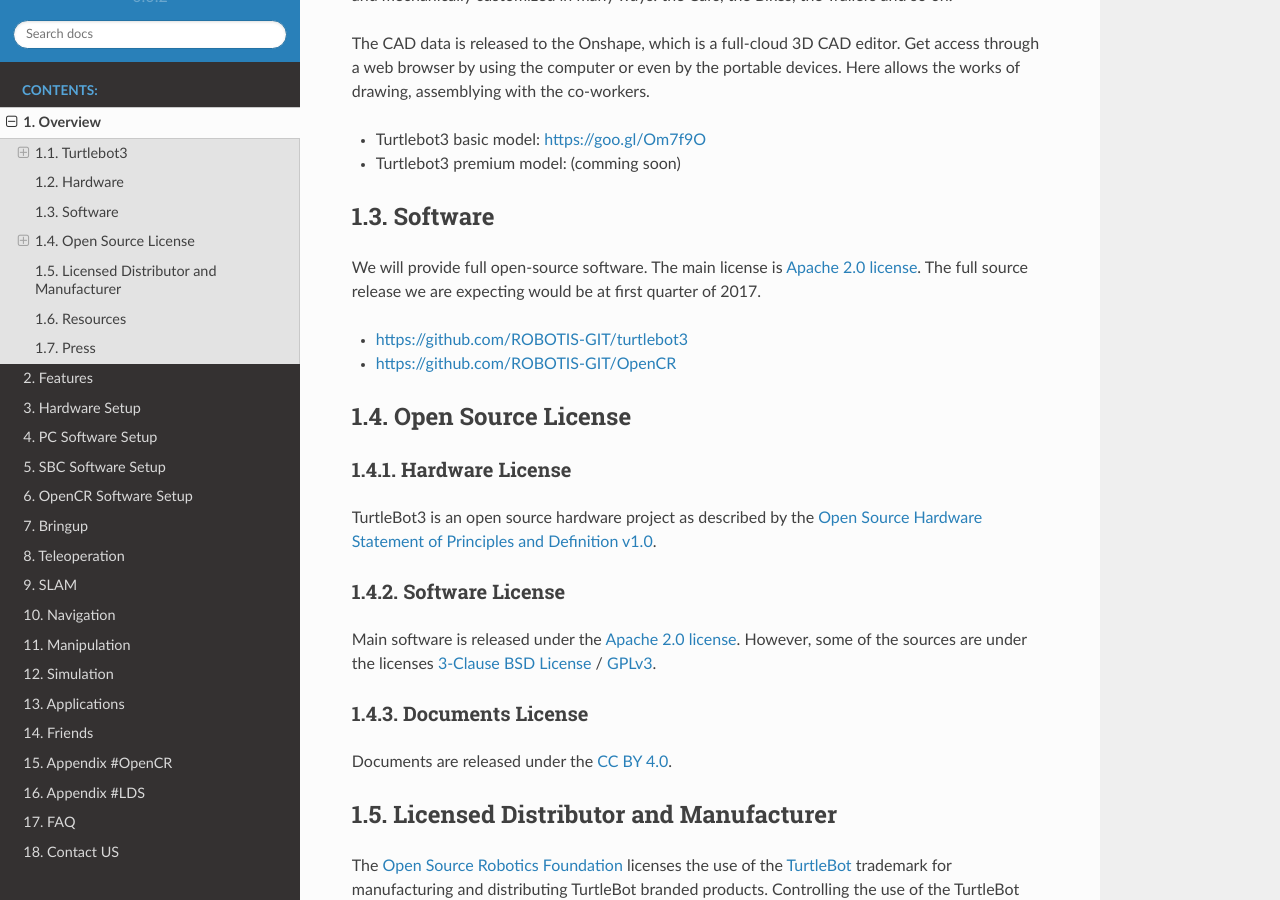
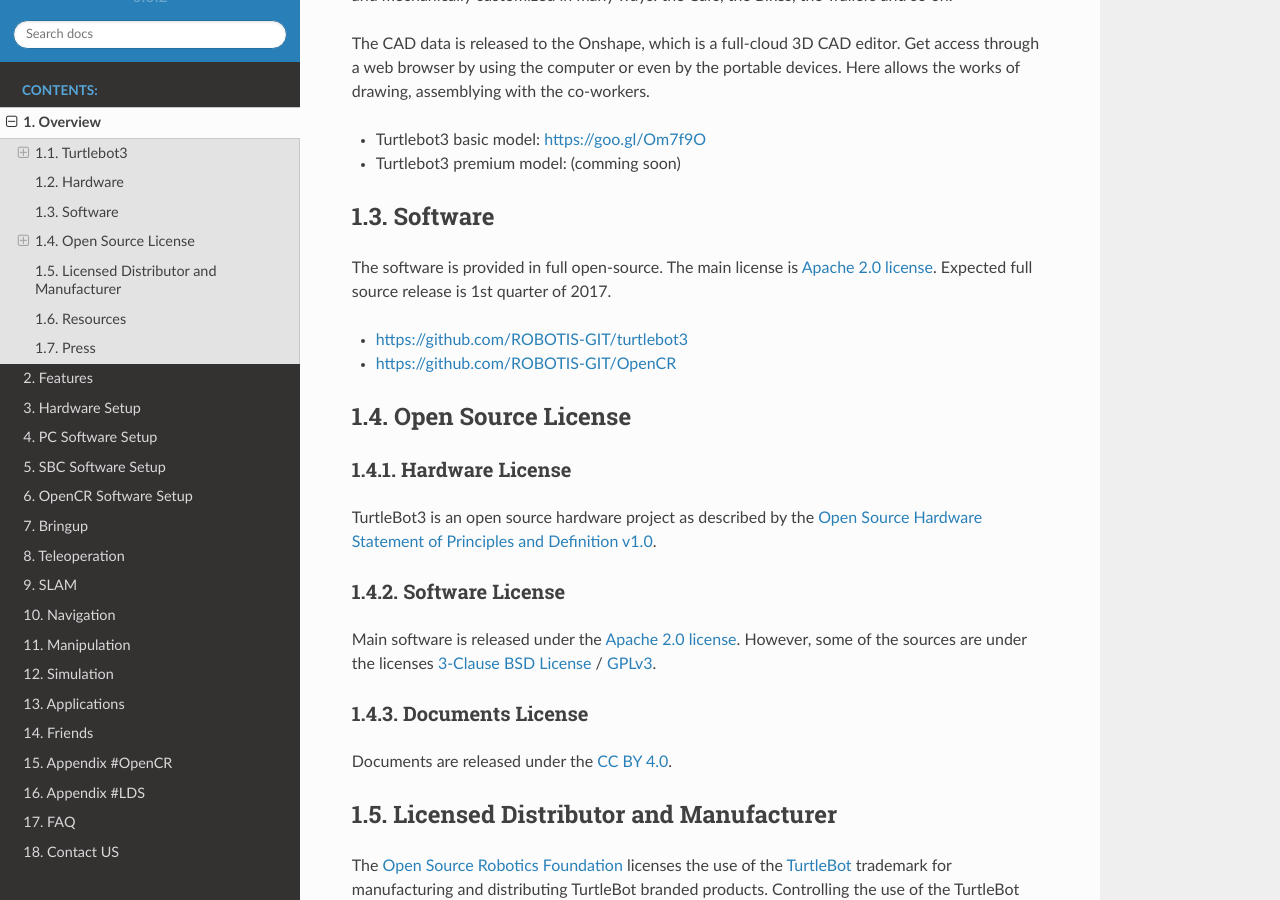
Before and after one commit to shivharis/turtlebot3_wiki, a Sphinx documentation site: the page built from docs/source/introduction.rst, in a window 1280 px wide and 900 px high, scrolled down 818 px. Built offline with Sphinx 7.4.7 and the Read the Docs theme 2.0.0, drawn with Linux system fonts in a browser that asks for light colours.

Commit message:
Update introduction.rst

```diff
--- a/docs/source/introduction.rst
+++ b/docs/source/introduction.rst
@@ -29,7 +29,7 @@
 Software
 --------
 
-We will provide full open-source software. The main license is `Apache 2.0 license`_. The full source release we are expecting would be at first quarter of 2017.
+The software is provided in full open-source. The main license is `Apache 2.0 license`_. Expected full source release is 1st quarter of 2017.
 
 - https://github.com/ROBOTIS-GIT/turtlebot3
 - https://github.com/ROBOTIS-GIT/OpenCR
```
